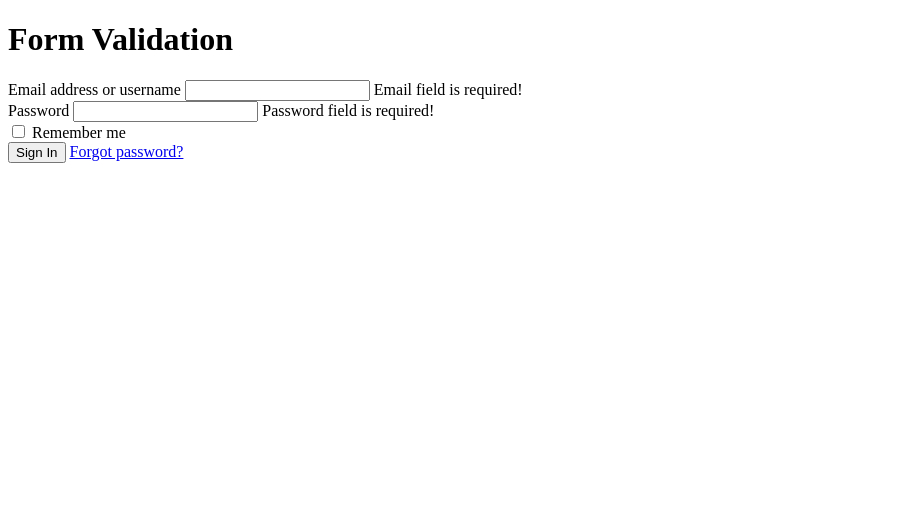
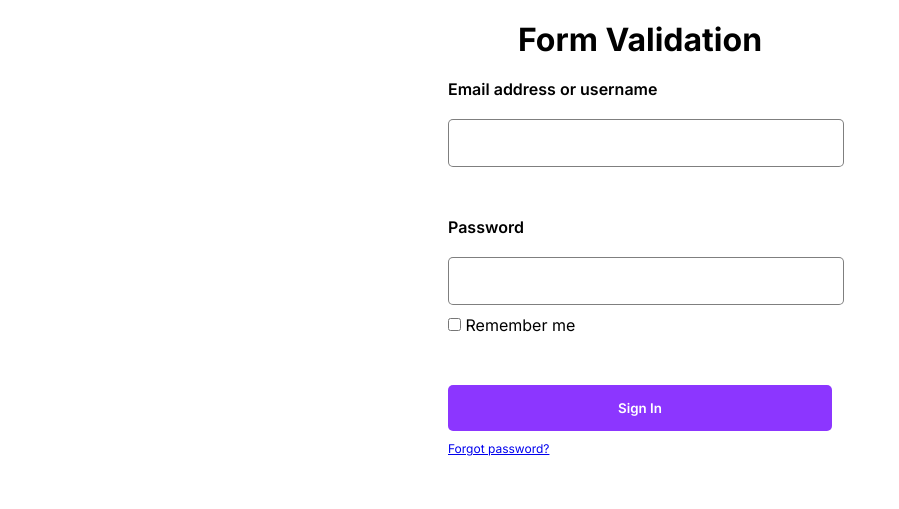
Before and after one commit to Andrew-ft/form-validation, a website: page Index.html in a window 1280 px wide. Shown: the whole page, without its empty margins (0-899 px from the left). Drawn offline with nearby package versions, Linux system fonts and the light colour scheme.

Commit message:
html and css shell added complete

```diff
--- a/Index.html
+++ b/Index.html
@@ -13,13 +13,13 @@
         <div class="email">
             <label for="email">Email address or username</label>
             <input type="text">
-            <span>Email field is required!</span>
+            <span class = "warning">Email field is required!</span>
         </div>
 
         <div class="password">
             <label for="password">Password</label>
-            <input type="text">
-            <span>Password field is required!</span>
+            <input type="text" class="passwordinput">
+            <span class = "warning">Password field is required!</span>
             <div class="check-me">
                 <input type="checkbox">
                 <span>Remember me</span>
@@ -28,7 +28,7 @@
 
         <div class="bottom">
             <input type="button" value="Sign In">
-            <a href="#">Forgot password?</a>
+            <a href="#" class="forgot">Forgot password?</a>
         </div>
 
         <div class="display"></div>
--- a/Valid.css
+++ b/Valid.css
@@ -0,0 +1,76 @@
+@import url('https://fonts.googleapis.com/css2?family=Inter:ital,opsz,wght@0,14..32,100..900;1,14..32,100..900&display=swap');
+
+*{
+    padding: 0;
+    margin: 0;
+    font-family: "Inter", sans-serif;
+    font-optical-sizing: auto;
+    font-style: normal;
+}
+
+body {
+    width: 100%;
+    height: auto !important;
+}
+
+.container {
+    display: flex;
+    flex-direction: column;
+    width: 30%;
+    justify-content: center;
+    margin: 0 auto;
+}
+
+h1 {
+    text-align: center;
+    font-weight: bold !important;
+    margin-bottom: 20px;
+    margin-top: 20px;
+}
+
+.warning {
+    display: none !important;
+}
+
+.email, .password, .bottom{
+    display: flex;
+    flex-direction: column;
+    margin-bottom: 50px;
+}
+
+input[type=button], input[type=text] {
+    width: 100%;
+    padding: 15px 0px;
+    border-radius: 5px;
+    outline: none !important;
+    border: 1px solid rgba(0, 0, 0, 0.5);
+}
+
+input[type=text] {
+    padding-left: 10px;
+}
+
+label {
+    margin-bottom: 20px;
+    font-weight: 600;
+}
+
+.passwordinput {
+    margin-bottom: 10px;
+}
+
+input[type=button] {
+    width: 100%;
+    padding: 15px 10px;
+    border-radius: 5px;
+    border: none;
+    font-weight: 600;
+    color: white;
+    background-color: #8C36FF;
+    margin-bottom: 10px;
+    cursor: pointer;
+}
+
+.forgot {
+    font-size: 12px;
+}
```
